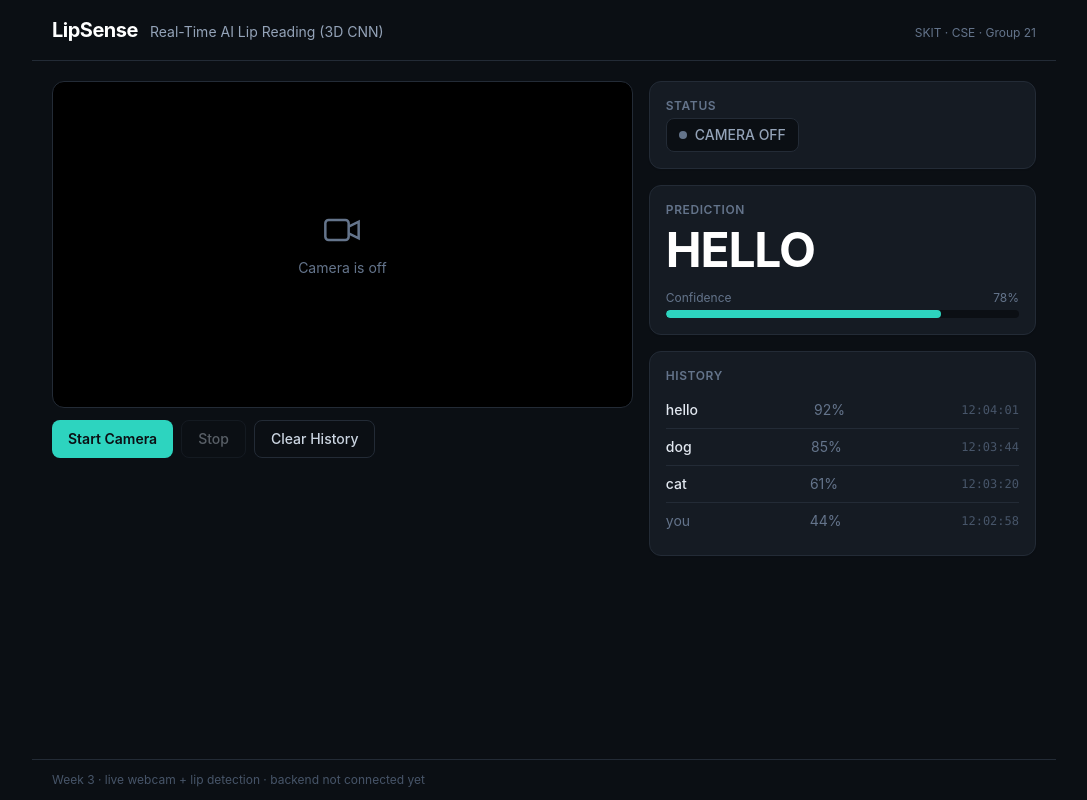
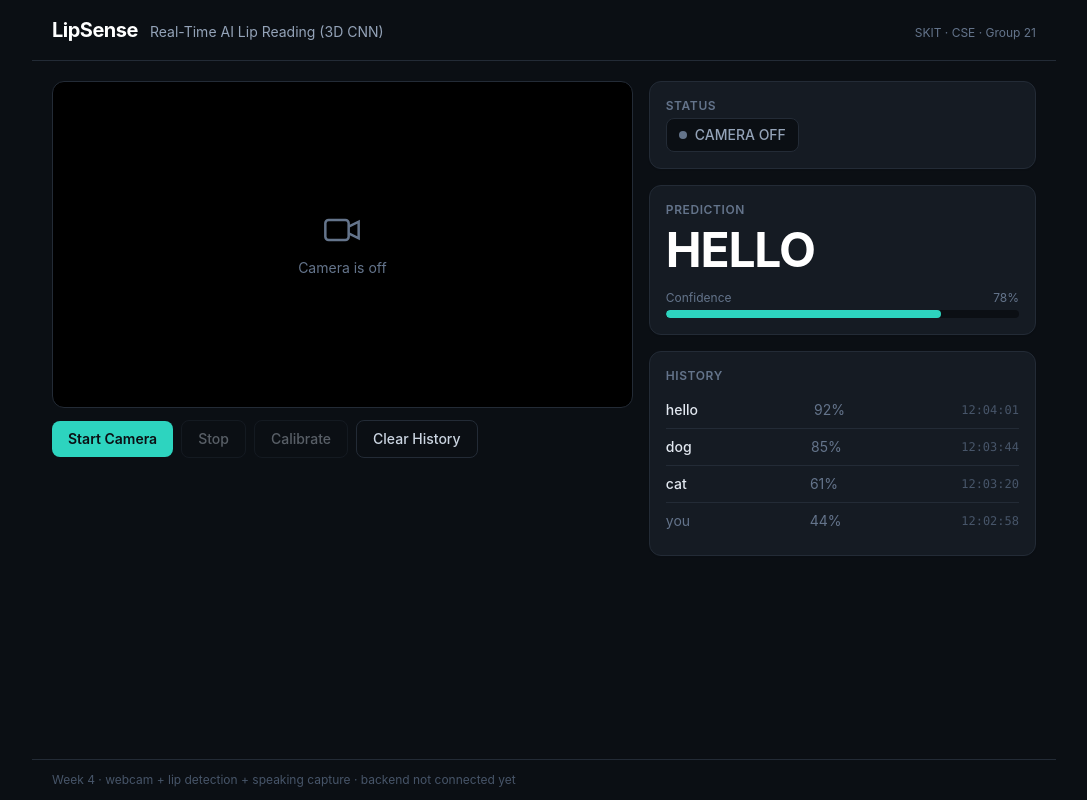
Before and after one commit to harshsoni1410/-SKIT-CSE-2023-2027-21-, a React (Vite) app in the folder team_ui/frontend/: page / in a window 1280 px wide. Shown: the whole page, without its empty margins (96-1183 px from the left). Built offline with nearby package versions, Linux system fonts and the light colour scheme.

Commit message:
feat(ui): calibration + speaking detection + 22-frame sequence buffer [Week 4]

```diff
--- a/team_ui/frontend/src/App.jsx
+++ b/team_ui/frontend/src/App.jsx
@@ -1,4 +1,4 @@
-import { useState } from 'react'
+import { useCallback, useRef, useState } from 'react'
 import Header from './components/Header.jsx'
 import WebcamView from './components/WebcamView.jsx'
 import StatusBadge from './components/StatusBadge.jsx'
@@ -6,40 +6,53 @@ import PredictionCard from './components/PredictionCard.jsx'
 import HistoryList from './components/HistoryList.jsx'
 import Controls from './components/Controls.jsx'
 import ErrorBanner from './components/ErrorBanner.jsx'
+import { useSpeechCapture } from './hooks/useSpeechCapture.js'
+import { sequenceToTensor } from './lib/speechCapture.js'
 import { MOCK_PREDICTION, MOCK_HISTORY } from './mockData.js'
 
 // State shape follows DESIGN.md "State (in App)".
-// Week 1 - static layout. Week 2 - real webcam (WebcamView owns the stream).
+//  Week 1 static · Week 2 webcam · Week 3 lip detection
+//  Week 4: speaking detection + 22-frame sequence buffer (no backend yet -
+//          a captured utterance is logged; real prediction arrives in Week 6)
 export default function App() {
   const [cameraOn, setCameraOn] = useState(false)
-  const [status, setStatus] = useState('idle') // idle | not_talking | recording | processing
   const [prediction, setPrediction] = useState(MOCK_PREDICTION)
   const [history, setHistory] = useState(MOCK_HISTORY)
   const [error, setError] = useState(null)
+  const [notice, setNotice] = useState(null)
+  const lastSequenceRef = useRef(null)
+
+  const handleUtterance = useCallback((sequence) => {
+    // sequence = 22 lip-crop canvases (80x112). Week 5/6 sends this to the backend.
+    lastSequenceRef.current = sequence
+    const tensor = sequenceToTensor(sequence)
+    console.log('captured utterance', tensor.shape, tensor.data.length, 'floats')
+    setNotice(`Captured a ${sequence.length}-frame sequence — prediction is wired up in Week 6.`)
+    setTimeout(() => {
+      setNotice(null)
+      speech.ready()
+    }, 1200)
+  }, []) // eslint-disable-line react-hooks/exhaustive-deps
+
+  const speech = useSpeechCapture({ onUtterance: handleUtterance })
+
+  const status = cameraOn ? speech.status : 'idle'
 
   function handleStart() {
     setError(null)
-    setCameraOn(true) // WebcamView requests getUserMedia; onReady/onError below finish the transition
-  }
-
-  function handleCameraReady() {
-    setStatus('not_talking')
+    setCameraOn(true)
   }
 
   function handleCameraError(message) {
     setCameraOn(false)
-    setStatus('idle')
+    speech.reset()
     setError(message)
   }
 
   function handleStop() {
     setCameraOn(false)
-    setStatus('idle')
+    speech.reset()
   }
-
-  // Week 3: lip crop + opening ratio arrive here each frame (or null when no face).
-  // Nothing consumes it yet - Week 4 adds speaking detection + the 22-frame buffer.
-  function handleLipData(_data) {}
 
   function handleClear() {
     setHistory([])
@@ -55,16 +68,20 @@ export default function App() {
         <section className="flex flex-col gap-3 lg:w-3/5">
           <WebcamView
             cameraOn={cameraOn}
-            onReady={handleCameraReady}
+            onReady={() => {}}
             onError={handleCameraError}
-            onLipData={handleLipData}
+            onLipData={speech.feed}
           />
           <Controls
             cameraOn={cameraOn}
+            calibrated={speech.calibrated}
+            calibrating={speech.status === 'calibrating'}
             onStart={handleStart}
             onStop={handleStop}
+            onCalibrate={speech.calibrate}
             onClear={handleClear}
           />
+          {notice && <p className="text-xs text-accent">{notice}</p>}
           <ErrorBanner message={error} onDismiss={() => setError(null)} />
         </section>
 
@@ -83,7 +100,7 @@ export default function App() {
       </main>
 
       <footer className="border-t border-line px-5 py-3 text-xs text-slate-600">
-        Week 3 · live webcam + lip detection · backend not connected yet
+        Week 4 · webcam + lip detection + speaking capture · backend not connected yet
       </footer>
     </div>
   )
--- a/team_ui/frontend/src/components/Controls.jsx
+++ b/team_ui/frontend/src/components/Controls.jsx
@@ -1,6 +1,14 @@
-export default function Controls({ cameraOn, onStart, onStop, onClear }) {
+export default function Controls({
+  cameraOn,
+  calibrated,
+  calibrating,
+  onStart,
+  onStop,
+  onCalibrate,
+  onClear,
+}) {
   return (
-    <div className="flex flex-wrap gap-2">
+    <div className="flex flex-wrap items-center gap-2">
       <button
         onClick={onStart}
         disabled={cameraOn}
@@ -16,11 +24,22 @@ export default function Controls({ cameraOn, onStart, onStop, onClear }) {
         Stop
       </button>
       <button
+        onClick={onCalibrate}
+        disabled={!cameraOn || calibrating}
+        className="rounded-lg border border-line px-4 py-2 text-sm font-medium text-slate-300 transition hover:bg-card disabled:cursor-not-allowed disabled:opacity-40"
+      >
+        {calibrating ? 'Calibrating…' : calibrated ? 'Re-calibrate' : 'Calibrate'}
+      </button>
+      <button
         onClick={onClear}
         className="rounded-lg border border-line px-4 py-2 text-sm font-medium text-slate-300 transition hover:bg-card"
       >
         Clear History
       </button>
+
+      {cameraOn && !calibrated && !calibrating && (
+        <span className="text-xs text-amber-300">← calibrate first (mouth closed)</span>
+      )}
     </div>
   )
 }
--- a/team_ui/frontend/src/components/StatusBadge.jsx
+++ b/team_ui/frontend/src/components/StatusBadge.jsx
@@ -2,6 +2,7 @@
 // ("idle" | "not_talking" | "recording" | "processing") from DESIGN.md.
 const STATUS_MAP = {
   idle: { label: 'CAMERA OFF', dot: 'bg-slate-500', text: 'text-slate-400' },
+  calibrating: { label: 'CALIBRATING — KEEP MOUTH CLOSED', dot: 'bg-sky-400 animate-pulse', text: 'text-sky-300' },
   not_talking: { label: 'NOT TALKING', dot: 'bg-slate-400', text: 'text-slate-300' },
   recording: { label: 'RECORDING', dot: 'bg-rose-500 animate-pulse', text: 'text-rose-300' },
   processing: { label: 'PROCESSING', dot: 'bg-amber-400 animate-pulse', text: 'text-amber-300' },
--- /dev/null
+++ b/team_ui/frontend/src/hooks/useSpeechCapture.js
@@ -0,0 +1,38 @@
+// Week 4 - React wrapper around SpeechCapture.
+// App feeds it lip data every frame; it reports status and finished utterances.
+import { useEffect, useRef, useState } from 'react'
+import { SpeechCapture } from '../lib/speechCapture.js'
+
+export function useSpeechCapture({ onUtterance } = {}) {
+  const [status, setStatus] = useState('not_talking') // calibrating | not_talking | recording | processing
+  const [calibrated, setCalibrated] = useState(false)
+
+  const onUtteranceRef = useRef(onUtterance)
+  useEffect(() => {
+    onUtteranceRef.current = onUtterance
+  }, [onUtterance])
+
+  const captureRef = useRef(null)
+  if (captureRef.current === null) {
+    captureRef.current = new SpeechCapture({
+      onStatus: (s) => {
+        setStatus(s)
+        setCalibrated(captureRef.current.calibrated)
+      },
+      onUtterance: (seq) => onUtteranceRef.current?.(seq),
+    })
+  }
+
+  return {
+    status,
+    calibrated,
+    feed: (data) => captureRef.current.feed(data),
+    calibrate: () => captureRef.current.startCalibration(),
+    ready: () => captureRef.current.ready(),
+    reset: () => {
+      captureRef.current.reset()
+      setStatus('not_talking')
+      setCalibrated(false)
+    },
+  }
+}
```
Also changed, not shown: team_ui/frontend/src/lib/speechCapture.js (added), 1 other file (tests, documents, lock files or other folders).
